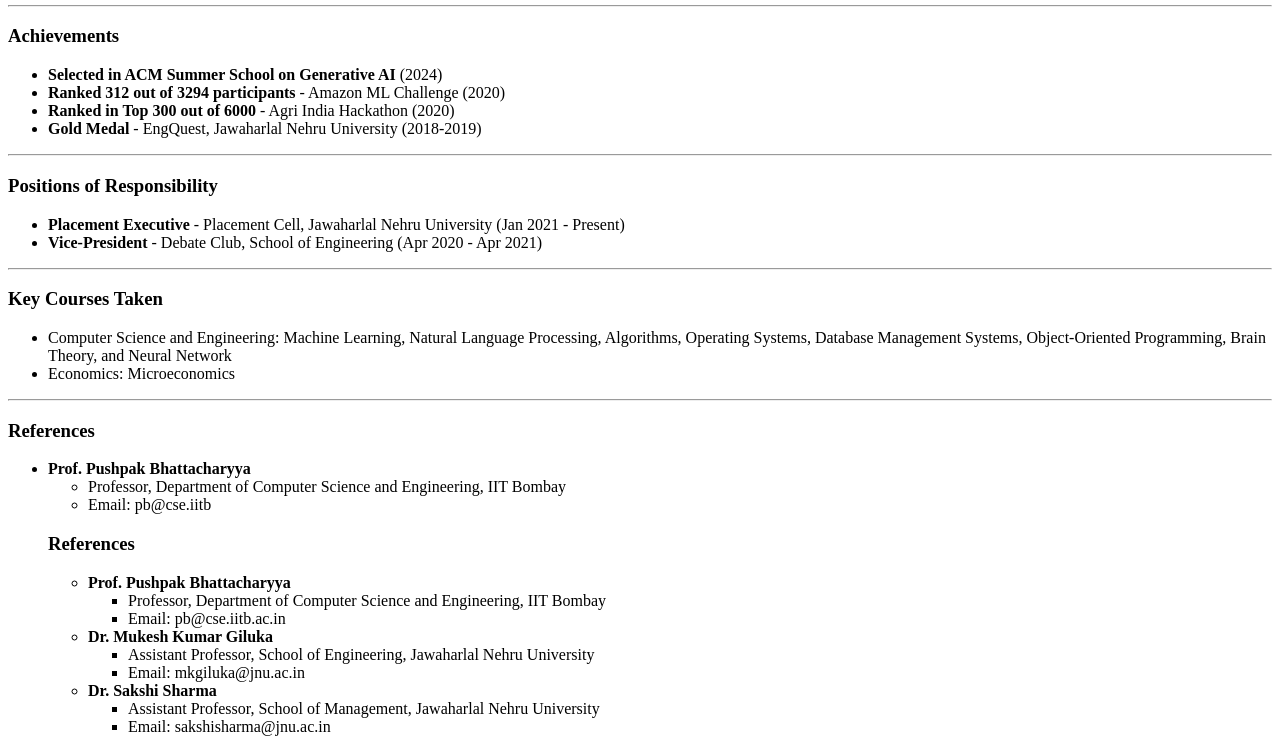
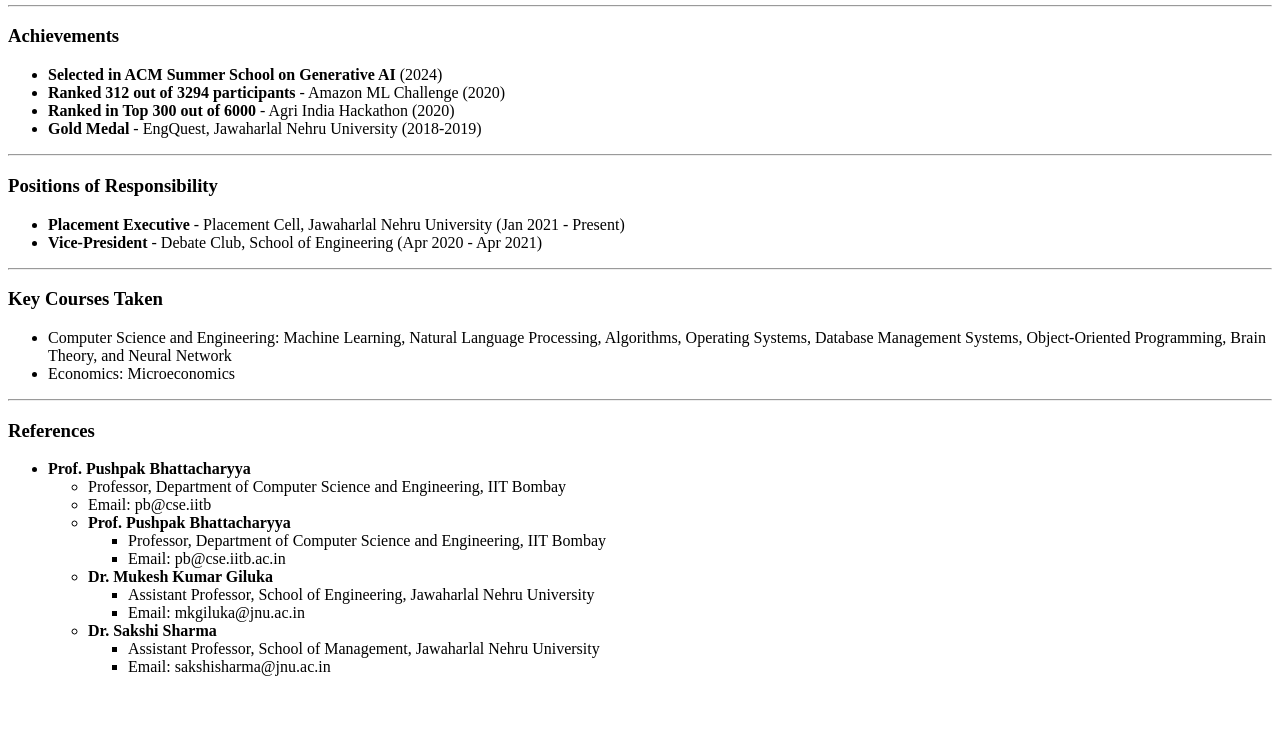
Before and after one commit to daspinaki/pinaki.github.io, a plain HTML site: page index.html in a window 1280 px wide. Shown: the part 1257-2009 px from the top of the page. After the commit the page ends 1949 px from the top, so only its background shows below. Drawn offline with Linux system fonts and the light colour scheme.

Commit message:
Update index.html

```diff
--- a/index.html
+++ b/index.html
@@ -189,7 +189,7 @@
 
                 </li>
             </ul>
-    <h3>References</h3>
+
 <ul>
     <li>
         <strong>Prof. Pushpak Bhattacharyya</strong>
```
